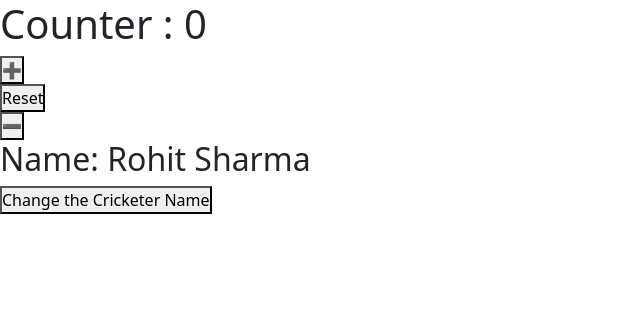
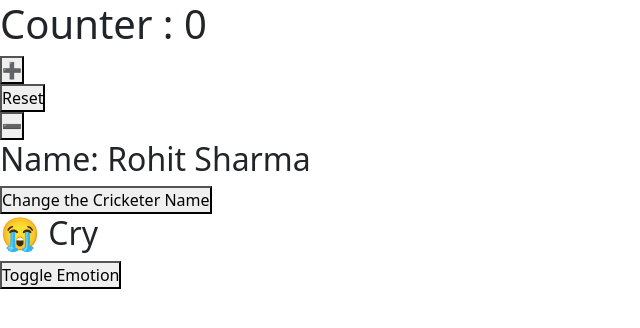
Before and after one commit to dhiraj112233a/ReactDay03, a React (Vite) app: page / in a window 1280 px wide. Shown: the top 328 px of the page, without its empty margins (0-640 px from the left). Built offline with nearby package versions, Linux system fonts and the light colour scheme.

Commit message:
Toggle is Used

```diff
--- a/src/Day04/Counter.jsx
+++ b/src/Day04/Counter.jsx
@@ -3,7 +3,7 @@
 
 const Counter = () => {
 
-    // useState
+
     const [count , setCount]= useState(0);
 
   return (
--- a/src/Day04/Main.jsx
+++ b/src/Day04/Main.jsx
@@ -1,6 +1,7 @@
 import React from 'react'
 import Counter from './Counter'
 import CounterName from './CounterName'
+import Toggle from './Toggle'
 
 
 export const Main = () => {
@@ -8,6 +9,7 @@
     <div>
         <Counter/>
         <CounterName/>
+        <Toggle/>
     </div>
   )
 }
--- /dev/null
+++ b/src/Day04/Toggle.jsx
@@ -0,0 +1,17 @@
+import React, { useState } from "react";
+
+function Toggle() {
+  const [isOn, setIsOn] = useState(false);
+
+  return (
+    <div>
+      <h2>{isOn ? "😁 Smile" : "😭 Cry"}</h2>
+
+      <button onClick={() => setIsOn(!isOn)}>
+        Toggle Emotion
+      </button>
+    </div>
+  );
+}
+
+export default Toggle;
```
